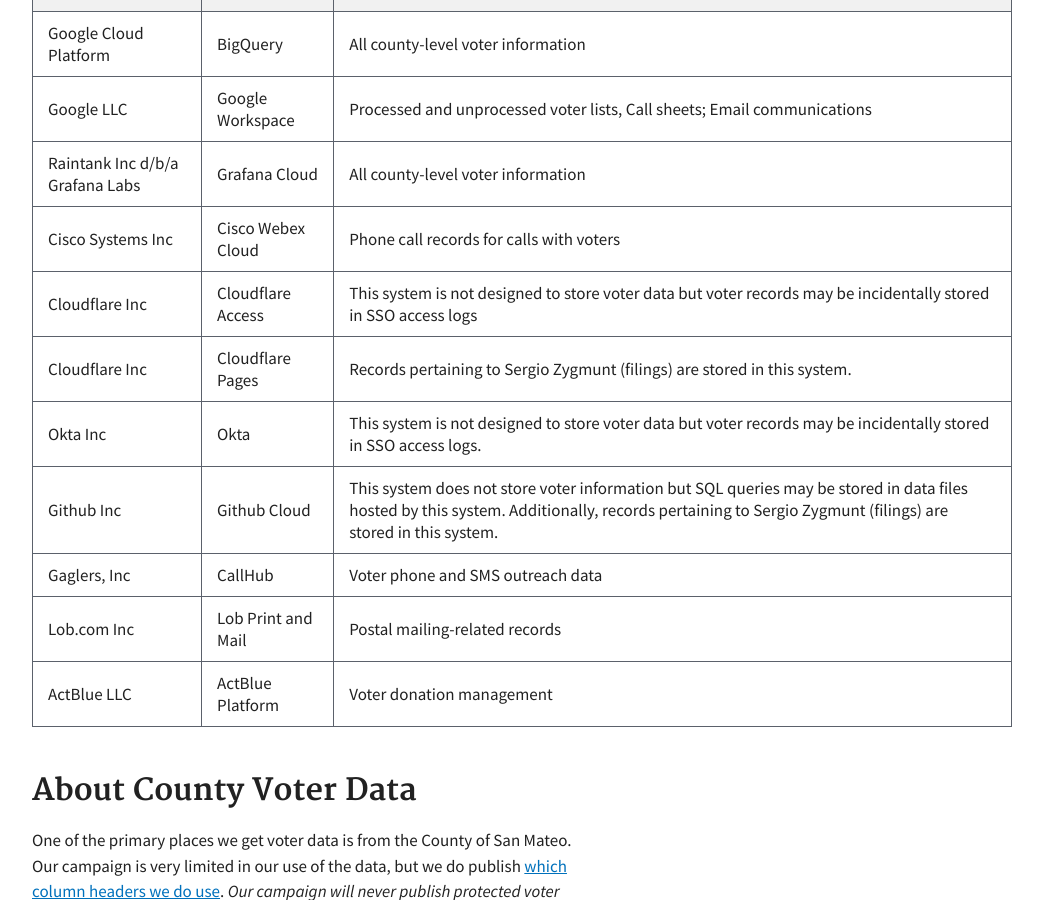
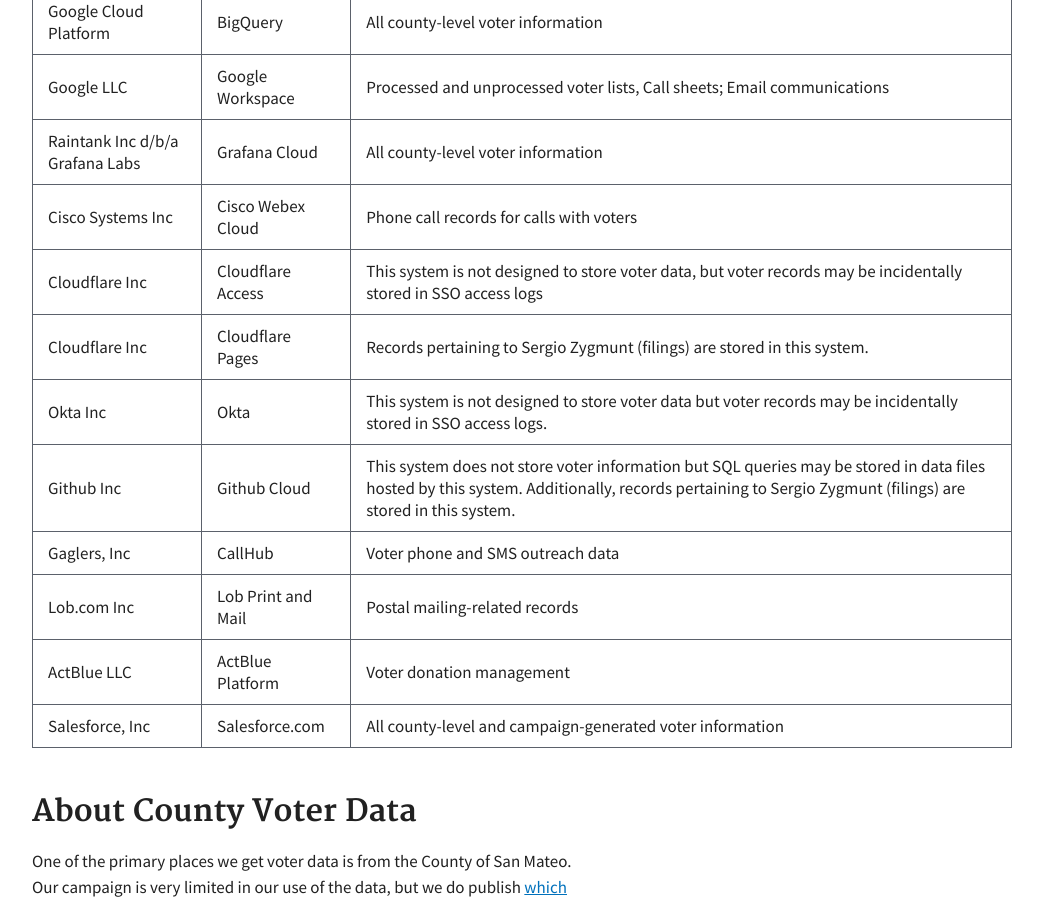
Before and after one commit to sergiozygmunt/sergio-for-city-council, a Jekyll site: the page built from demo/voter-data.md, in a window 1280 px wide and 900 px high, scrolled down 682 px. Shown: the whole window, without its empty margins (118-1161 px from the left). Built offline with Jekyll 4.4.1, drawn with Linux system fonts in a browser that asks for light colours.

Commit message:
Add SFDC as Data Processor

```diff
--- a/demo/voter-data.md
+++ b/demo/voter-data.md
@@ -18,13 +18,14 @@
 | Google LLC  | Google Workspace | Processed and unprocessed voter lists, Call sheets; Email communications |
 | Raintank Inc d/b/a Grafana Labs  | Grafana Cloud | All county-level voter information |
 | Cisco Systems Inc  | Cisco Webex Cloud | Phone call records for calls with voters |
-| Cloudflare Inc   | Cloudflare Access | This system is not designed to store voter data but voter records may be incidentally stored in SSO access logs |
+| Cloudflare Inc   | Cloudflare Access | This system is not designed to store voter data, but voter records may be incidentally stored in SSO access logs |
 | Cloudflare Inc   | Cloudflare Pages | Records pertaining to Sergio Zygmunt (filings) are stored in this system. |
 | Okta Inc  | Okta | This system is not designed to store voter data but voter records may be incidentally stored in SSO access logs. |
 | Github Inc  | Github Cloud | This system does not store voter information but SQL queries may be stored in data files hosted by this system. Additionally, records pertaining to Sergio Zygmunt (filings) are stored in this system. |
 | Gaglers, Inc  | CallHub | Voter phone and SMS outreach data |
 | Lob.com Inc   | Lob Print and Mail | Postal mailing-related records |
 | ActBlue LLC   | ActBlue Platform | Voter donation management |
+| Salesforce, Inc   | Salesforce.com | All county-level and campaign-generated voter information |
 
 ## About County Voter Data
 One of the primary places we get voter data is from the County of San Mateo. Our campaign is very limited in our use of the data, but we do publish [which column headers we do use](https://files.sergioforsanmateo.com/data-transparency/county-voter-data/county-voter-file-column-headers.txt). _Our campaign will never publish protected voter data, nor will we ever sell, rent, or trade voter data._
```
